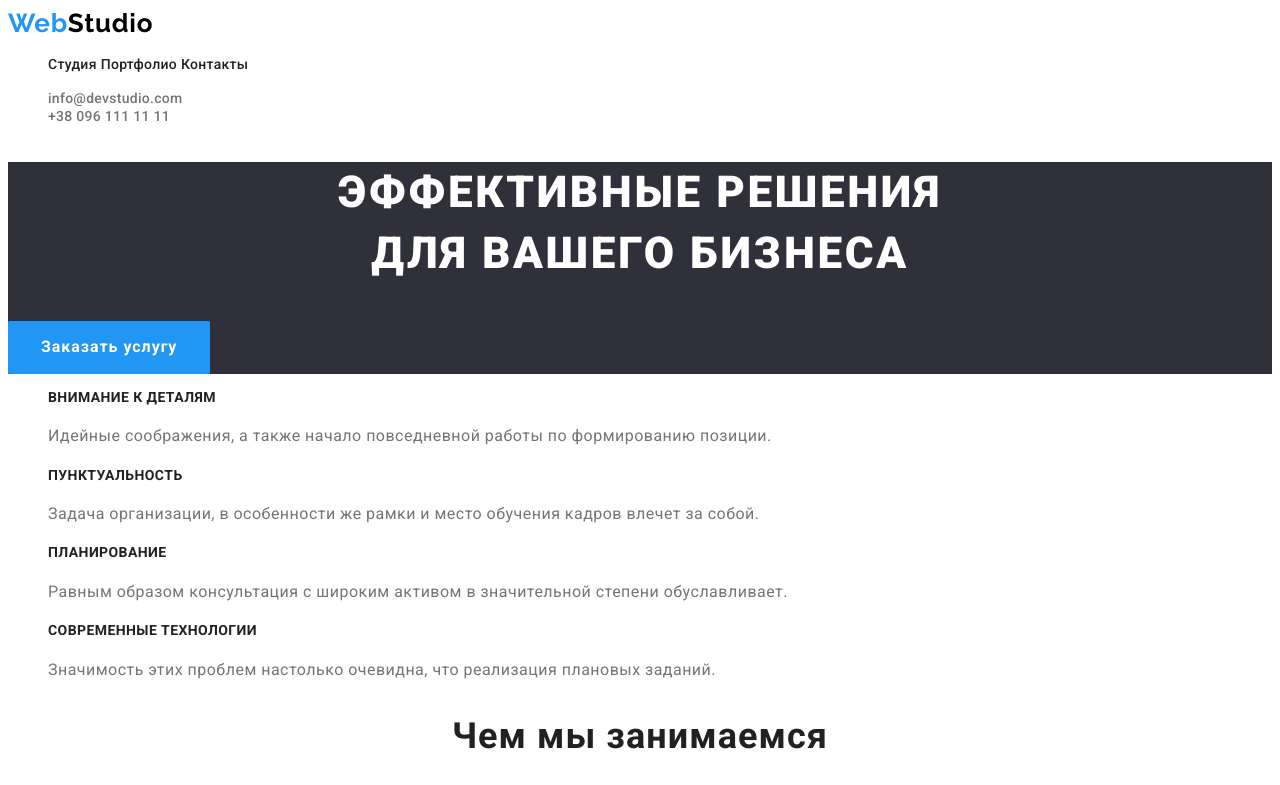
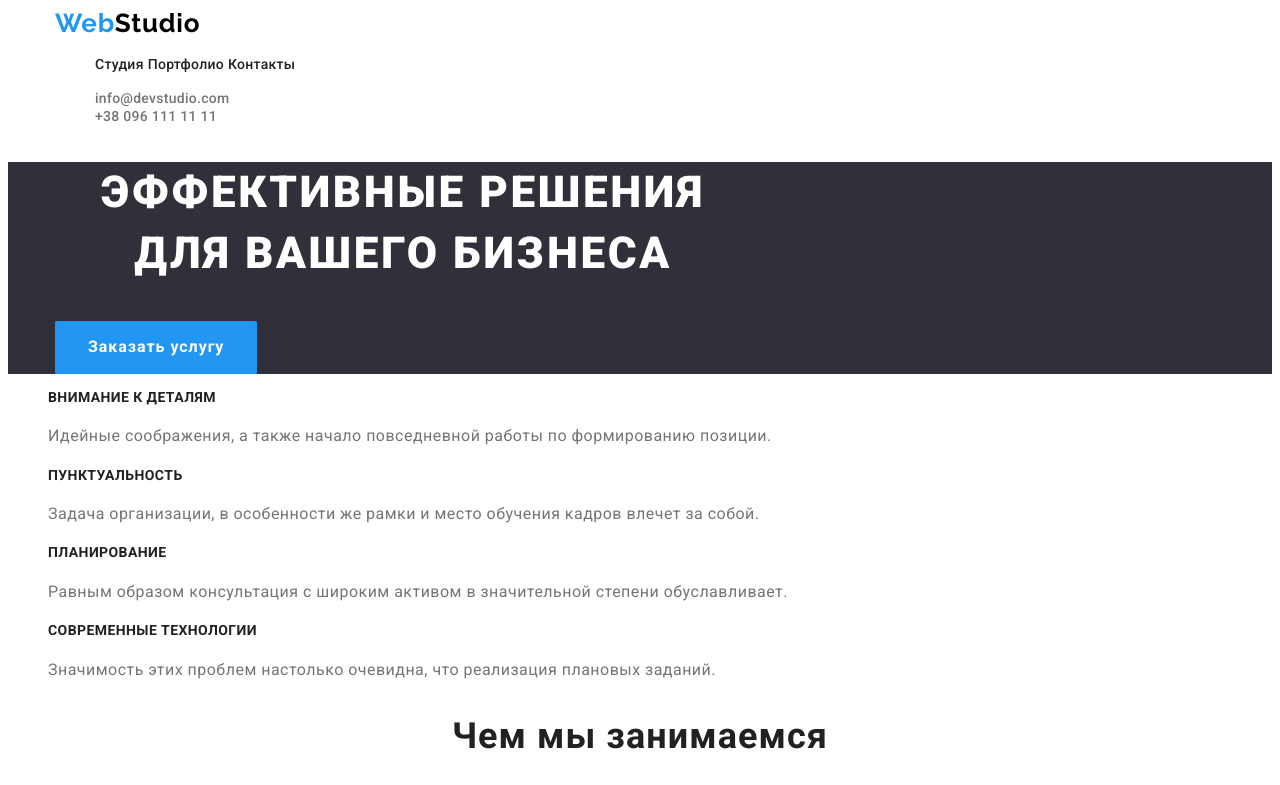
Before and after one commit to Dimka1989k/goit-markup-hw-03, a plain HTML site: page index.html in a window 1280 px wide. Shown: the top 785 px of the page. Drawn offline with Linux system fonts and the light colour scheme.

Commit message:
adвed container

```diff
--- a/css/styles.css
+++ b/css/styles.css
@@ -1,37 +1,33 @@
-
-
-
 
 .body {
     background-color: #FFFFFF;
-
-
-
-
 }
 
 
+*,
+*::before,
+*::after {
+    box-sizing: border-box;
+}
 
 a {
     display: inline-block;
 }
 
-*,
-::before
-::after {
-    box-sizing: border-box;
+
+/* layaouts */
+
+.container {
+    max-width: 1170px;
+    margin: 0 auto;
+    width: 100%;
+
 }
-
-
-
 
 ul li {
     list-style-type: none;
     padding-left: 0;
 }
-
-
-
 
 
 
@@ -46,8 +42,6 @@ ul li {
     letter-spacing: 0.03em;
     color: #000000;
     text-decoration: none;
-
-
 }
 
 .logo-studio {
@@ -61,8 +55,6 @@ ul li {
 
 }
 
-
-
 .menu-link {
     font-family: 'Roboto', sans-serif;
     font-weight: 500;
@@ -71,9 +63,6 @@ ul li {
     letter-spacing: 0.02em;
     color: #212121;
     text-decoration: none;
-
-
-
 
 }
 
@@ -95,7 +84,6 @@ ul li {
     color: #757575;
     text-decoration: none;
 
-
 }
 
 .contact-type:hover {
@@ -105,8 +93,7 @@ ul li {
 }
 
 /* Шапка */
-.hat {
-
+.hero {
     background-color: #2F303A;
 
 }
@@ -121,7 +108,7 @@ ul li {
     letter-spacing: 0.06em;
     text-transform: uppercase;
     color: #FFFFFF;
-
+    max-width: 696px;
 
 }
 
@@ -143,7 +130,6 @@ ul li {
     border-radius: 0.1em;
     cursor: pointer;
     text-decoration:none;
-
 
 }
 
@@ -202,8 +188,6 @@ ul li {
 
 }
 
-
-
 .name {
     font-family: 'Roboto', sans-serif;
     font-style: normal;
@@ -214,7 +198,6 @@ ul li {
     color: #212121;
 
 }
-
 
 .job-title {
     font-family: 'Roboto', sans-serif;
@@ -247,8 +230,6 @@ ul li {
     line-height: 2;
     letter-spacing: 0.06em;
     color: #212121;
-
-
 
 }
 
@@ -315,9 +296,7 @@ ul li {
 
 }
 
-
-
- .logo1 {
+.logo1 {
     font-family: 'Raleway', sans-serif;
     font-style: normal;
     font-weight: 700;
--- a/index.html
+++ b/index.html
@@ -13,9 +13,10 @@
     />
     <link rel="stylesheet" href="./css/styles.css" />
   </head>
-  <body class="body">
+  <body class="header">
     <!--Шапка сайта-->
     <header class="page">
+      <div class="container">
         <nav class="">
           <a href="./index.html" class="logo">
             <span class="logo-studio">Web</span>Studio</a
@@ -37,18 +38,20 @@
             >
           </li>
           <li class="contact-link">
-          <a class="contact-type" href="tel:+380961111111">+38 096 111 11 11</a>
+            <a class="contact-type" href="tel:+380961111111"
+              >+38 096 111 11 11</a
+            >
           </li>
         </ul>
+      </div>
     </header>
     <main>
       <!--Шапка-->
-      <section class="hat">
-        <h1 class="solution">
-          Эффективные решения <br />
-          для вашего бизнеса
-        </h1>
+      <section class="hero">
+        <div class="container">
+          <h1 class="solution">Эффективные решения для вашего бизнеса</h1>
           <button class="button-color" type="button">Заказать услугу</button>
+        </div>
       </section>
       <!--Особенности-->
       <section>
@@ -142,6 +145,7 @@
     </main>
     <!--Подвал-->
     <footer class="footer">
+      <div class="container">
         <a href="./index.html" class="logo1">
           <span class="logo-studio1">Web</span>Studio</a
         >
@@ -164,6 +168,7 @@
             </li>
           </ul>
         </address>
+      </div>
     </footer>
   </body>
 </html>
```
Lines whose indentation alone changed are shown as unchanged.
